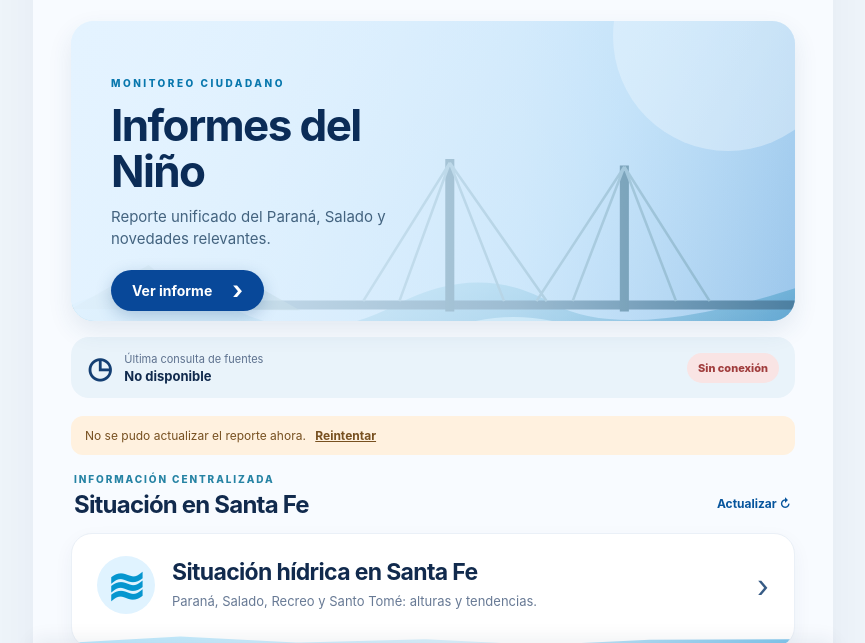
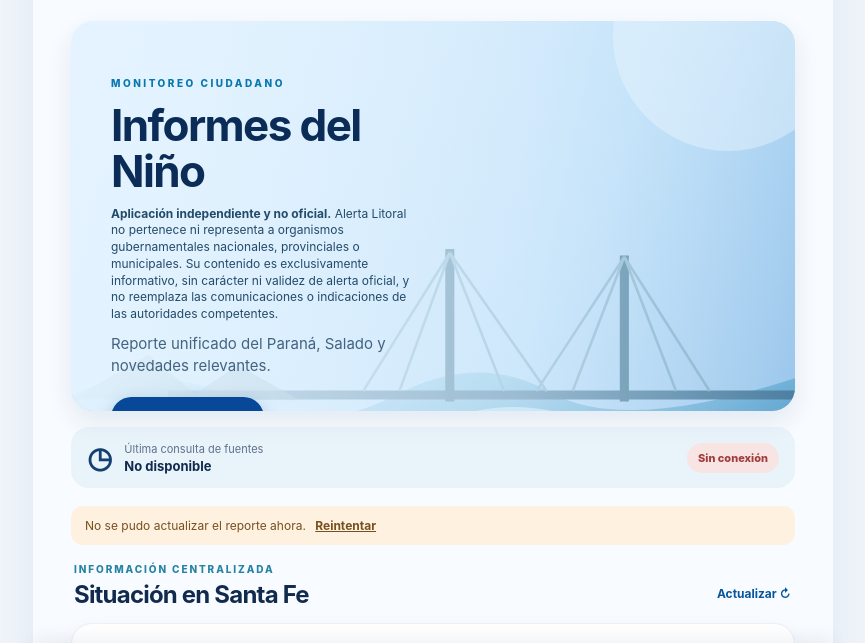
Before and after one commit to ferallena85-ui/alerta-litoral, a website: page index.html in a window 1280 px wide. Shown: the part 84-727 px from the top of the page, without its empty margins (207-1072 px from the left). Drawn offline with Linux system fonts and the light colour scheme; no server answers.

Commit message:
Update hero section with application disclaimer
Added note about the application being unofficial and independent.

```diff
--- a/index.html
+++ b/index.html
@@ -18,8 +18,13 @@
    <button id="shareBtn" class="icon-button" type="button" aria-label="Compartir aplicación" title="Compartir"><svg viewBox="0 0 24 24" fill="none" stroke="currentColor" stroke-width="1.8"><circle cx="18" cy="5" r="2"/><circle cx="6" cy="12" r="2"/><circle cx="18" cy="19" r="2"/><path d="m8 11 8-5M8 13l8 5"/></svg></button>
   </header>
   <main id="inicio" class="main-content">
-   <section class="hero" aria-labelledby="heroTitle">
-    <div class="hero-halo"></div><div class="hero-content"><span class="overline">MONITOREO CIUDADANO</span><h1 id="heroTitle">Informes del Niño</h1><p>Reporte unificado del Paraná, Salado y novedades relevantes.</p><button class="primary-btn" data-scroll="reporte">Ver informe <span aria-hidden="true">›</span></button></div>
+   <section class="hero" aria-labelledby="heroTitle" style="height:390px">
+    <div class="hero-halo"></div><div class="hero-content"><span class="overline">MONITOREO CIUDADANO</span><h1 id="heroTitle">Informes del Niño</h1>
+<p role="note" style="font-size:12px;line-height:1.4;margin:0 0 10px;color:#234b69;max-width:330px;">
+<strong>Aplicación independiente y no oficial.</strong>
+Alerta Litoral no pertenece ni representa a organismos gubernamentales nacionales, provinciales o municipales. Su contenido es exclusivamente informativo, sin carácter ni validez de alerta oficial, y no reemplaza las comunicaciones o indicaciones de las autoridades competentes.
+</p>
+<p>Reporte unificado del Paraná, Salado y novedades relevantes.</p><button class="primary-btn" data-scroll="reporte">Ver informe <span aria-hidden="true">›</span></button></div>
     <svg class="hero-art" viewBox="0 0 560 250" preserveAspectRatio="xMidYMid slice" aria-hidden="true"><defs><linearGradient id="riverg" x1="0" y1="0" x2="1" y2="1"><stop stop-color="#a5def3"/><stop offset="1" stop-color="#1675ad"/></linearGradient></defs><path d="M0 178 Q65 150 126 181T251 178T371 176T560 165V250H0Z" fill="url(#riverg)" opacity=".85"/><path d="M0 204q72-20 145 5t135-5t130 1t150-4" fill="none" stroke="#e5faff" stroke-width="4" opacity=".6"/><path d="M75 178 H560" stroke="#376b8c" stroke-width="7"/><path d="M293 65V183M428 70V183" stroke="#326986" stroke-width="7"/><path d="m293 68-67 107m67-107-39 107m39-107 42 107m-42-107 75 107m60-104-68 104m68-104-40 104m40-104 40 104m-40-104 66 104" stroke="#7baac1" stroke-width="2"/><path d="M0 181l60-34 36 30 33-22 48 27" fill="#6e9aa1" opacity=".6"/></svg>
    </section>
    <div class="status-strip" role="status"><span class="status-clock" aria-hidden="true">◷</span><div><span class="muted-label">Última consulta de fuentes</span><strong id="checkedAt">Consultando…</strong></div><span id="statusBadge" class="status-pill">Cargando</span></div>
```
